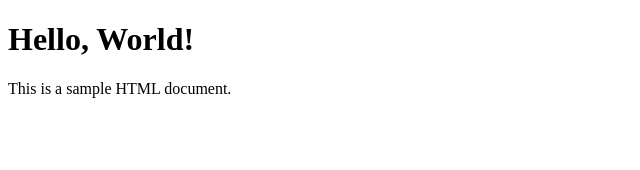
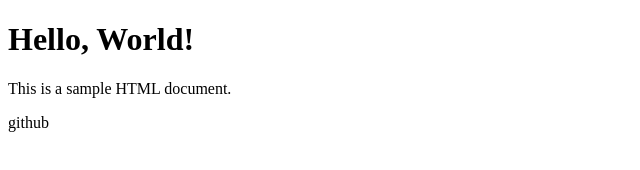
Before and after one commit to mukesh1718/HTML, a plain HTML site: page index.html in a window 1280 px wide. Shown: the full height of the page, 0-640 px from the left. Drawn offline with Linux system fonts and the light colour scheme.

Commit message:
second commit

```diff
--- a/index.html
+++ b/index.html
@@ -8,5 +8,6 @@
 <body>
     <h1>Hello, World!</h1>
     <p>This is a sample HTML document.</p>
+    <p>github</p>
 </body>
 </html>
```
